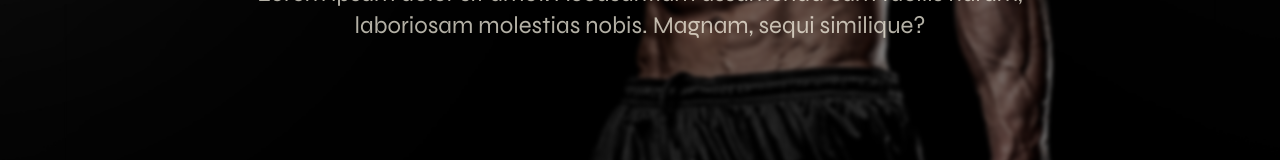
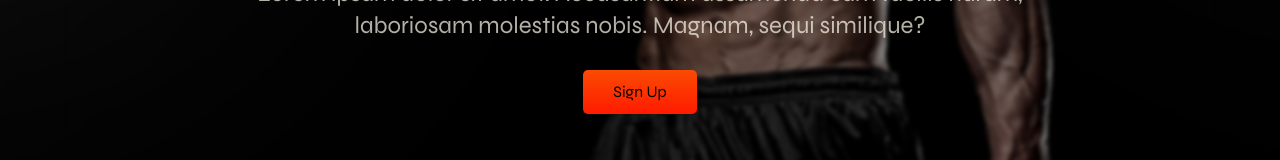
Before and after one commit to eldorado-22/fitness, a React (Create React App) app: page / in a window 1280 px wide. Shown: the part 563-723 px from the top of the page. Built offline with nearby package versions, Linux system fonts and the light colour scheme.

Commit message:
hero-btn-block

```diff
--- a/src/components/Hero/hero.js
+++ b/src/components/Hero/hero.js
@@ -28,7 +28,7 @@ const Hero = () => {
                    <p className="text-2xl text-opacity-70 text-amber-50 text-center py-7">Lorem ipsum dolor sit amet. Accusantium assumenda eum
                        facilis harum, <br/> laboriosam molestias nobis. Magnam, sequi similique?
                    </p>
-                    {/*<button className="custom-btn btn-5 outline-none"><span>Sign Up</span></button>*/}
+                    <button className="custom-btn btn-5 outline-none"><span>Sign Up</span></button>
                 </div>
             </div>
         </section>
```
